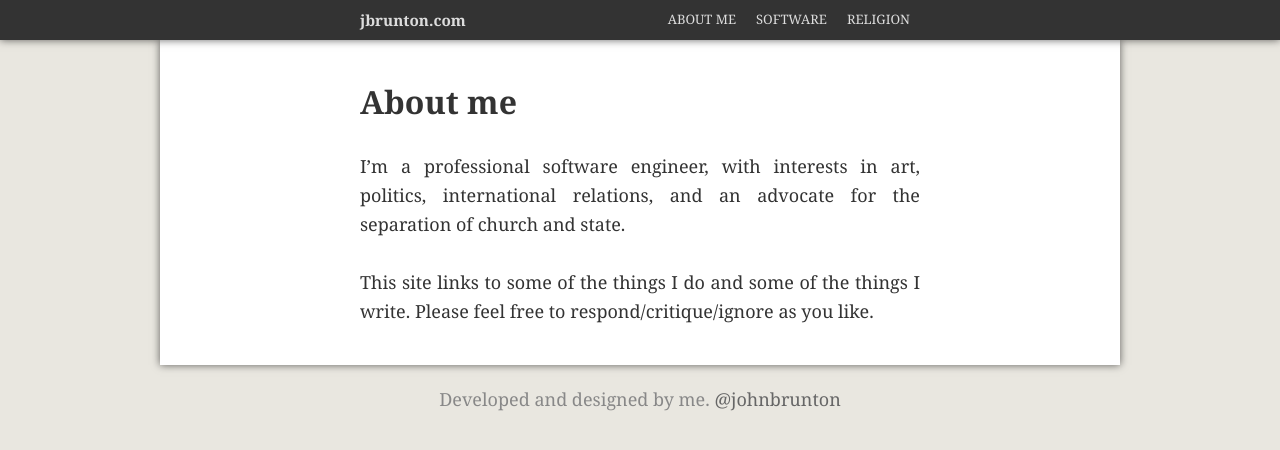
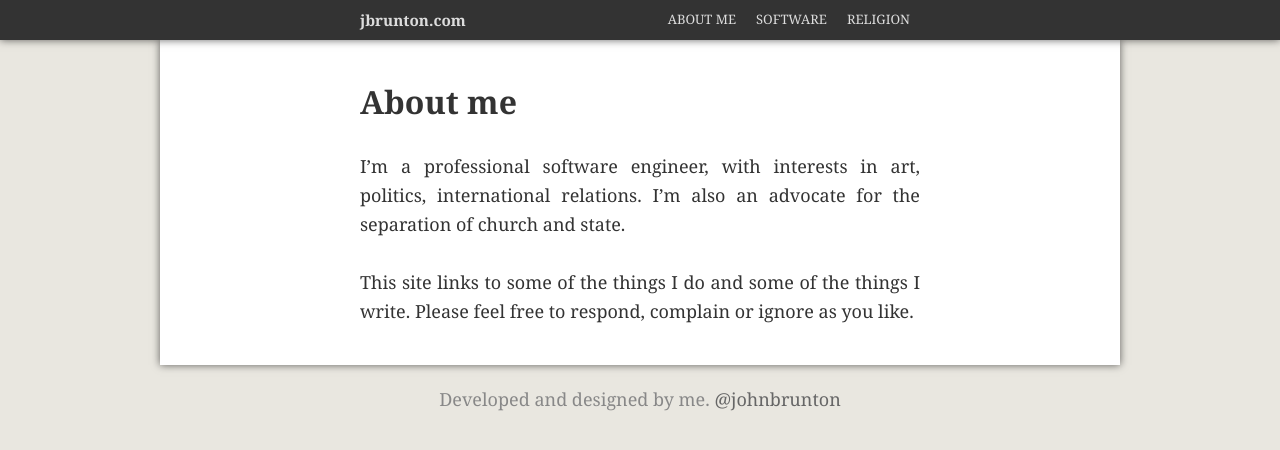
Before and after one commit to jbrunton/jbrunton.com-jekyll, a Jekyll site: the page built from about.md, in a window 1280 px wide. Shown: the top 450 px of the page. Built offline with Jekyll 4.4.1, drawn with Linux system fonts in a browser that asks for light colours; Markdown is read by kramdown in place of the engine named in the settings.

Commit message:
minor copy tweaks to about.md

```diff
--- a/about.md
+++ b/about.md
@@ -3,6 +3,6 @@ layout: default
 ---
 # About me
 
-I'm a professional software engineer, with interests in art, politics, international relations, and an advocate for the separation of church and state.
+I'm a professional software engineer, with interests in art, politics, international relations.  I'm also an advocate for the separation of church and state.
 
-This site links to some of the things I do and some of the things I write.  Please feel free to respond/critique/ignore as you like.
+This site links to some of the things I do and some of the things I write.  Please feel free to respond, complain or ignore as you like.
```
Also changed, not shown: 1 other file.
